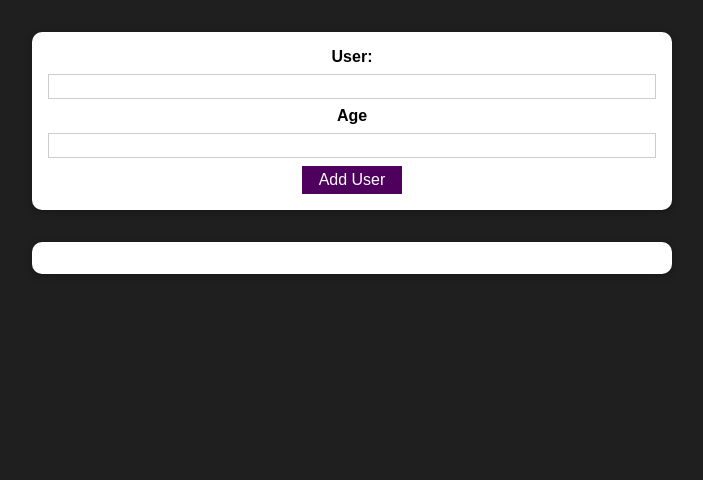
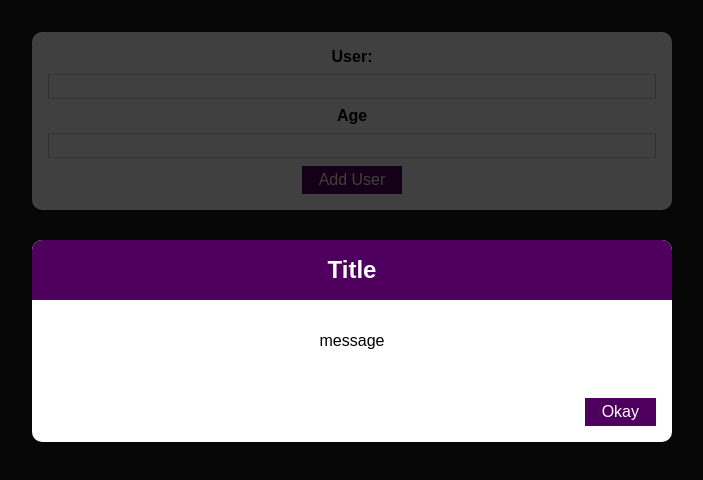
Before and after one commit to leedMx/react-practice, a React (Create React App) app: page / in a window 1280 px wide. Shown: the top 480 px of the page, without its empty margins (288-991 px from the left). Built offline with nearby package versions, Linux system fonts and the light colour scheme.

Commit message:
ErrorModal basic wireframing

```diff
--- /dev/null
+++ b/src/components/UI/ErrorModal.js
@@ -0,0 +1,22 @@
+import Button from "./Button"
+import Card from "./Card"
+import classes from "./ErrorModal.module.css"
+
+const ErrorModal = _props => {
+    return <div><div className={classes.backdrop}>
+        <Card className={classes.modal}>
+            <header className={classes.header}>
+                <h2>{_props.title}</h2>
+            </header>
+            <div className={classes.content}>
+                <p>{_props.message}</p>
+            </div>
+            <footer className={classes.actions}>
+                <Button>Okay</Button>
+            </footer>
+        </Card>
+    </div>
+    </div>
+}
+
+export default ErrorModal
--- /dev/null
+++ b/src/components/UI/ErrorModal.module.css
@@ -0,0 +1,45 @@
+.backdrop {
+    position: fixed;
+    top: 0;
+    left: 0;
+    width: 100%;
+    height: 100vh;
+    z-index: 10;
+    background: rgba(0, 0, 0, 0.75);
+  }
+
+  .modal {
+    position: fixed;
+    top: 30vh;
+    left: 10%;
+    width: 80%;
+    z-index: 100;
+    overflow: hidden;
+  }
+
+  .header {
+    background: #4f005f;
+    padding: 1rem;
+  }
+
+  .header h2 {
+    margin: 0;
+    color: white;
+  }
+
+  .content {
+    padding: 1rem;
+  }
+
+  .actions {
+    padding: 1rem;
+    display: flex;
+    justify-content: flex-end;
+  }
+
+  @media (min-width: 768px) {
+    .modal {
+      left: calc(50% - 20rem);
+      width: 40rem;
+    }
+  }
--- a/src/components/Users/NewUserForm.js
+++ b/src/components/Users/NewUserForm.js
@@ -1,6 +1,7 @@
 import { useState } from "react"
 import Button from "../UI/Button";
 import Card from "../UI/Card";
+import ErrorModal from "../UI/ErrorModal";
 import classes from './NewUserForm.module.css';
 
 const NewUserForm = (_props) => {
@@ -9,12 +10,12 @@
 
     const submitHandler = (event) => {
         event.preventDefault();
-        if (username.trim().length === 0 || age.trim().length === 0){
+        if (username.trim().length === 0 || age.trim().length === 0) {
             _props.onErrorMessage("You must fill both values")
             return;
         }
 
-        if ( +age < 1){
+        if (+age < 1) {
             _props.onErrorMessage("Incorrect age value")
             return;
         }
@@ -37,7 +38,9 @@
         setAge(event.target.value);
     }
 
-    return (<Card className={classes.input}>
+    return (<div>
+        <ErrorModal title="Title" message="message"/>
+        <Card className={classes.input}>
             <form onSubmit={submitHandler}>
                 <label htmlFor="user">User:</label>
                 <input type='text' id="user" onChange={userChangeHandler} value={username} />
@@ -45,7 +48,8 @@
                 <input type='number' id="age" min='0' max='99' onChange={ageChangeHandler} value={age} />
                 <Button type="submit">Add User</Button>
             </form>
-    </Card>);
+        </Card>
+    </div>);
 }
 
 export default NewUserForm
```
Lines whose indentation alone changed are shown as unchanged.
